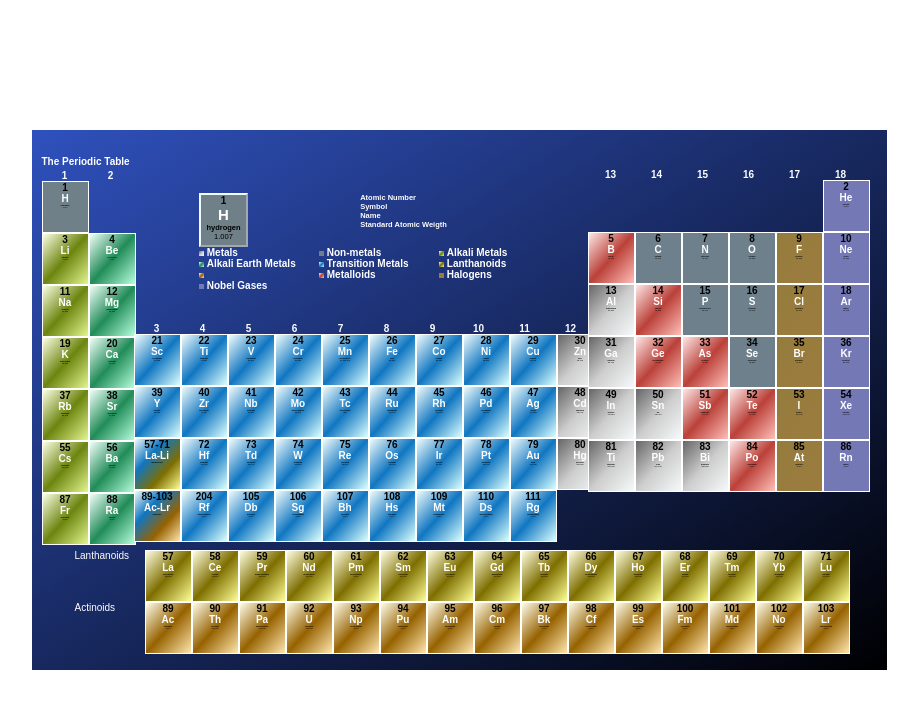
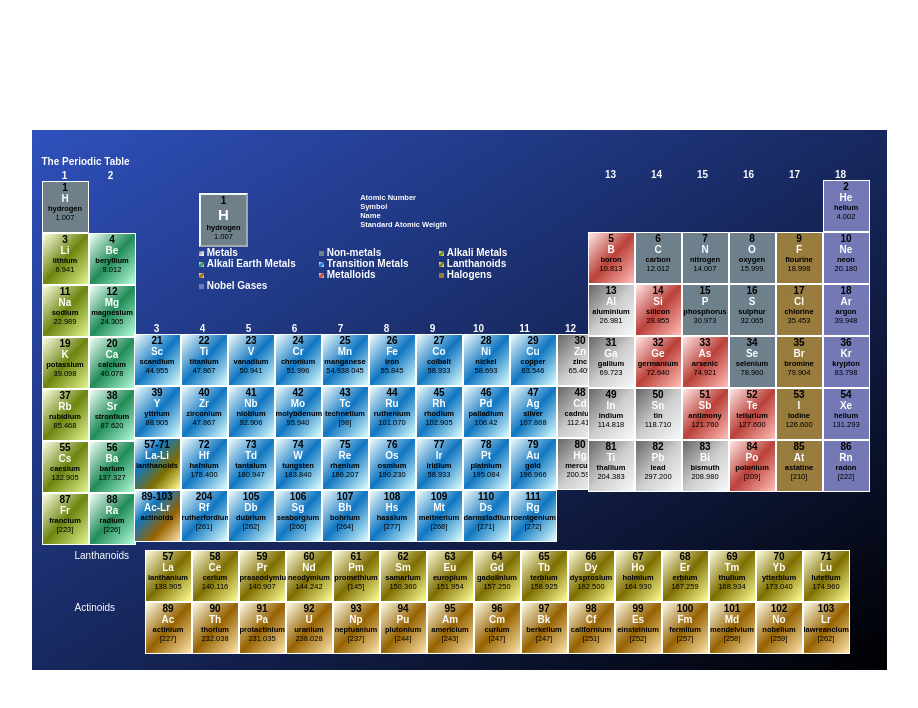
Before and after one commit to finix-22/periodic-table-, a plain HTML site: page index.html in a window 1280 px wide. Shown: the whole page, without its empty margins (181-1099 px from the left). Drawn offline with Linux system fonts and the light colour scheme.

Commit message:
fixed issue with element names

```diff
--- a/index.html
+++ b/index.html
@@ -68,12 +68,12 @@
         }
 
         .name {
-            font-size: .75rem;
+            font-size: .75rem !important;
         }
 
         .weigth {
             font-weight: 400;
-            font-size: .75rem;
+            font-size: .75rem !important;
         }
 
         .hydrogen {
```
